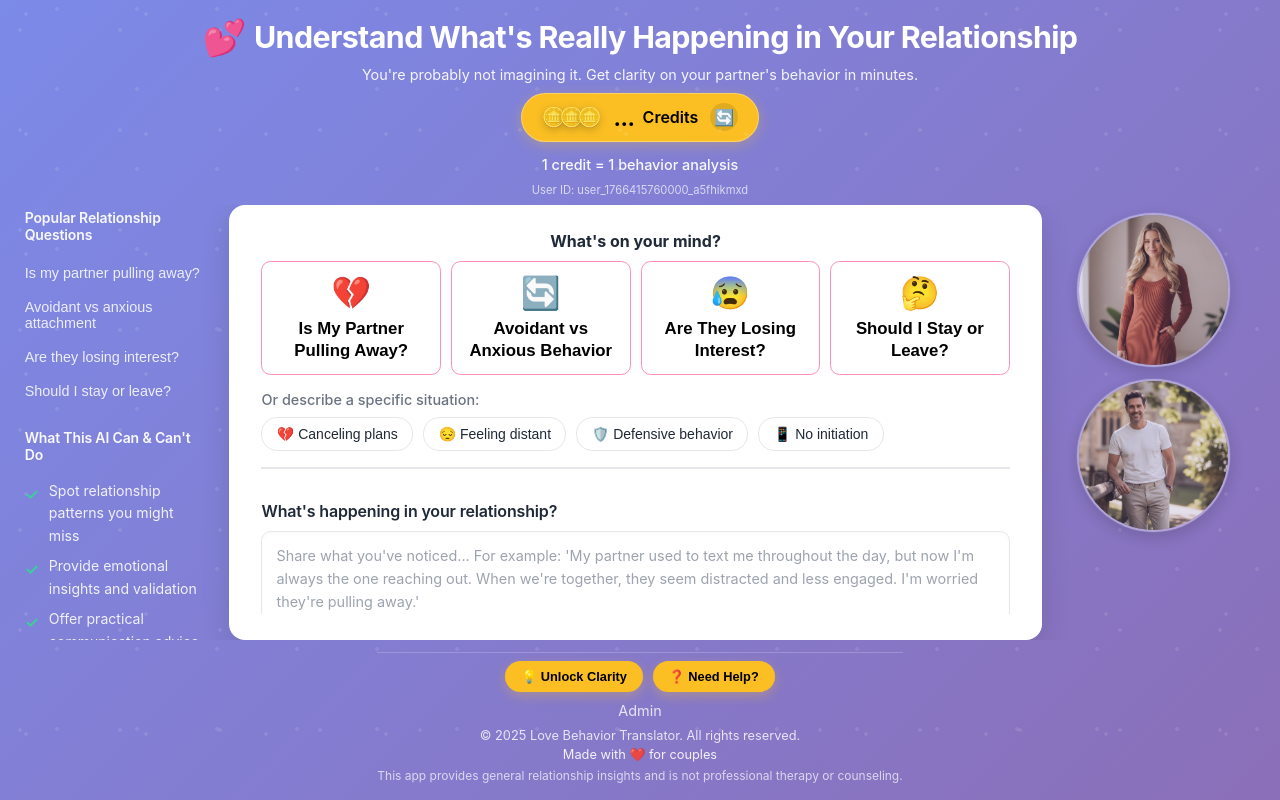
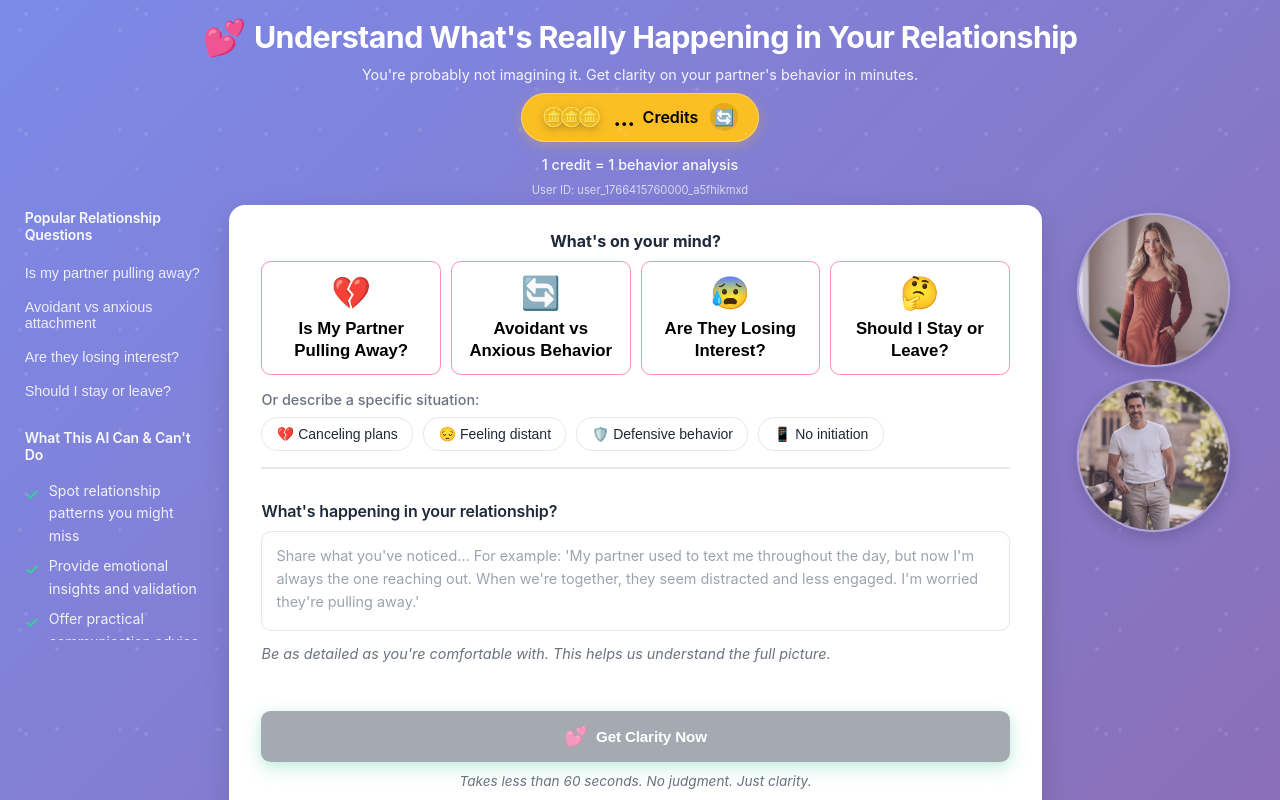
Before and after one commit to maxkantor/love-behavior-translator, a React (Vite) app in the folder frontend/: page / in a window 1280 px wide. Built offline with nearby package versions, Linux system fonts and the light colour scheme; no server answers.

Commit message:
Fix main content visibility - change all overflow hidden to visible/auto, allow content to display properly

```diff
--- a/frontend/src/ui/styles.css
+++ b/frontend/src/ui/styles.css
@@ -55,8 +55,10 @@ body {
   color: var(--text);
   background: var(--purple-gradient);
   position: relative;
-  overflow: hidden;
-  height: 100vh;
+  overflow-x: hidden;
+  overflow-y: auto;
+  min-height: 100vh;
+  height: auto;
   -webkit-font-smoothing: antialiased;
   -moz-osx-font-smoothing: grayscale;
   width: 100%;
@@ -219,12 +221,12 @@ body {
   max-width: 100%;
   margin: 0 auto;
   flex: 1;
-  overflow: hidden;
+  overflow: visible;
   min-height: 0;
   align-items: start;
   position: relative;
   width: 100%;
-  height: 100%;
+  height: auto;
 }
 
 @media (max-width: 1600px) {
@@ -366,13 +368,14 @@ body {
 
   /* Main content fixes for MacBook Air */
   .app-main {
-    overflow-y: auto !important;
-    overflow-x: hidden !important;
+    overflow: visible !important;
+    height: auto !important;
+    min-height: fit-content !important;
   }
 
   .main-content-center {
-    overflow-y: auto !important;
-    overflow-x: hidden !important;
+    overflow: visible !important;
+    height: auto !important;
     min-height: auto !important;
   }
 
@@ -380,6 +383,16 @@ body {
     display: block !important;
     visibility: visible !important;
     opacity: 1 !important;
+  }
+
+  .entry-points-title {
+    display: block !important;
+    visibility: visible !important;
+  }
+
+  .entry-points-grid {
+    display: grid !important;
+    visibility: visible !important;
   }
 
   /* Help Modal fixes for MacBook Air */
@@ -469,8 +482,7 @@ body {
   padding: clamp(1.5rem, 2vw, 2rem) clamp(1.5rem, 2.5vw, 2.5rem);
   box-shadow: var(--shadow);
   position: relative;
-  overflow-y: auto;
-  overflow-x: hidden;
+  overflow: visible;
   min-height: 0;
   width: 100%;
   max-width: 100%;
@@ -487,9 +499,8 @@ body {
   gap: 16px;
   width: 100%;
   min-width: 0;
-  height: 100%;
-  overflow-y: auto;
-  overflow-x: hidden;
+  height: auto;
+  overflow: visible;
   flex: 1;
 }
 
```
